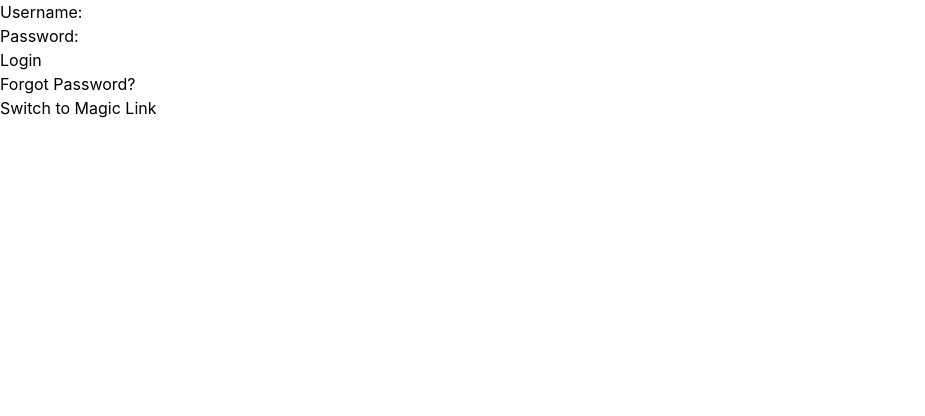
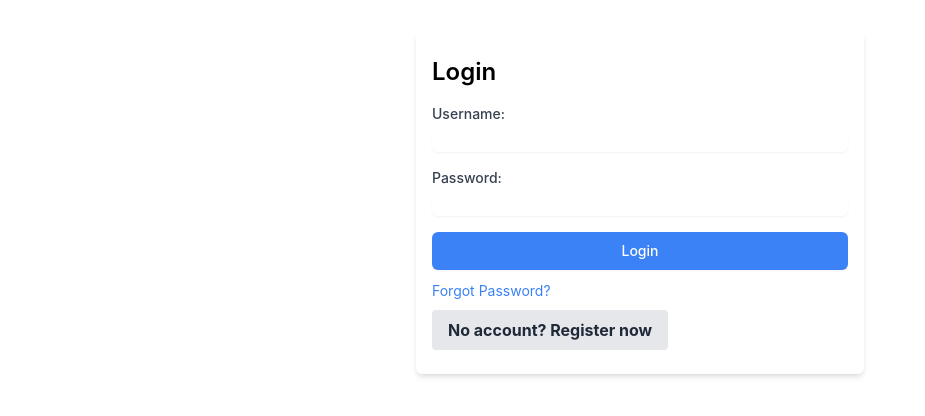
Before and after one commit to brandonb95/contentblocks-tth, a React (Create React App) app: page / in a window 1280 px wide. Shown: the top 416 px of the page, without its empty margins (0-925 px from the left). Built offline with nearby package versions, Linux system fonts and the light colour scheme; no server answers.

Commit message:
Added registration option, not working yet

```diff
--- a/src/components/LoginForm.js
+++ b/src/components/LoginForm.js
@@ -1,13 +1,15 @@
 import React, { useState } from "react";
-import { useSignIn } from "@clerk/clerk-react";
+import { useSignIn, useSignUp } from "@clerk/clerk-react";
 import { useNavigate, Link } from "react-router-dom";
 
 const LoginForm = () => {
   const { signIn } = useSignIn();
+  const { signUp } = useSignUp();
   const [username, setUsername] = useState("");
   const [password, setPassword] = useState("");
   const [errors, setErrors] = useState({});
-  const [switchToMagicLink, setSwitchToMagicLink] = useState(false);
+  const [isRegistering, setIsRegistering] = useState(false);
+  const [email, setEmail] = useState("");
   const navigate = useNavigate();
 
   const validateForm = () => {
@@ -24,7 +26,7 @@ const LoginForm = () => {
     return formErrors;
   };
 
-  const handleSubmit = async (e) => {
+  const handleLoginSubmit = async (e) => {
     e.preventDefault();
     const formErrors = validateForm();
 
@@ -34,7 +36,7 @@ const LoginForm = () => {
           identifier: username,
           password,
         });
-        navigate("/signed-in");
+        window.location.reload(); // Reload the page after successful login
       } catch (error) {
         setErrors({
           form: error.errors
@@ -47,57 +49,178 @@ const LoginForm = () => {
     }
   };
 
-  if (switchToMagicLink) {
-    return (
-      <div>
-        <p>Magic link method selected. Implement magic link login here.</p>
-        <button onClick={() => setSwitchToMagicLink(false)}>
-          Switch back to Username/Password
-        </button>
-      </div>
-    );
+  const handleSignUpSubmit = async (e) => {
+    e.preventDefault();
+    const formErrors = validateForm();
+
+    if (Object.keys(formErrors).length === 0) {
+      try {
+        await signUp.create({
+          emailAddress: email,
+          password,
+        });
+        await signUp.prepareEmailAddressVerification();
+        window.location.reload(); // Reload the page after successful registration
+      } catch (error) {
+        setErrors({
+          form: error.errors
+            ? error.errors[0].message
+            : "Error during registration",
+        });
       }
+    } else {
+      setErrors(formErrors);
+    }
+  };
 
   return (
-    <div>
-      <form onSubmit={handleSubmit}>
-        <div>
-          <label htmlFor="username">Username:</label>
+    <div className="max-w-md mx-auto mt-8 px-4 py-6 bg-white shadow-md rounded-md">
+      {!isRegistering ? (
+        <>
+          <h2 className="text-2xl font-semibold mb-4">Login</h2>
+          <form onSubmit={handleLoginSubmit}>
+            <div className="mb-4">
+              <label
+                htmlFor="username"
+                className="block text-sm font-medium text-gray-700"
+              >
+                Username:
+              </label>
               <input
                 type="text"
                 id="username"
                 value={username}
                 onChange={(e) => setUsername(e.target.value)}
+                className={`mt-1 block w-full rounded-md border-gray-300 shadow-sm focus:border-blue-500 focus:ring focus:ring-blue-500 focus:ring-opacity-50 ${
+                  errors.username ? "border-red-500" : ""
+                }`}
               />
               {errors.username && (
-            <span style={{ color: "red" }}>{errors.username}</span>
+                <p className="text-sm text-red-500 mt-1">{errors.username}</p>
               )}
             </div>
-        <div>
-          <label htmlFor="password">Password:</label>
+            <div className="mb-4">
+              <label
+                htmlFor="password"
+                className="block text-sm font-medium text-gray-700"
+              >
+                Password:
+              </label>
               <input
                 type="password"
                 id="password"
                 value={password}
                 onChange={(e) => setPassword(e.target.value)}
+                className={`mt-1 block w-full rounded-md border-gray-300 shadow-sm focus:border-blue-500 focus:ring focus:ring-blue-500 focus:ring-opacity-50 ${
+                  errors.password ? "border-red-500" : ""
+                }`}
               />
               {errors.password && (
-            <span style={{ color: "red" }}>{errors.password}</span>
+                <p className="text-sm text-red-500 mt-1">{errors.password}</p>
               )}
             </div>
-        <div>
-          <button type="submit">Login</button>
+            <button
+              type="submit"
+              className="w-full py-2 px-4 border border-transparent rounded-md shadow-sm text-sm font-medium text-white bg-blue-500 hover:bg-blue-600 focus:outline-none focus:ring-2 focus:ring-offset-2 focus:ring-blue-500"
+            >
+              Login
+            </button>
+          </form>
+          <div className="mt-2">
+            <Link to="/forgot-password" className="text-sm text-blue-500">
+              Forgot Password?
+            </Link>
           </div>
-        {errors.form && <span style={{ color: "red" }}>{errors.form}</span>}
-      </form>
-      <div>
-        <Link to="/forgot-password">Forgot Password?</Link>
-      </div>
-      <div>
-        <button onClick={() => setSwitchToMagicLink(true)}>
-          Switch to Magic Link
+          <div className="mt-2">
+            <button
+              onClick={() => setIsRegistering(true)}
+              className="bg-gray-200 hover:bg-gray-300 text-gray-800 font-bold py-2 px-4 rounded"
+            >
+              No account? Register now
             </button>
           </div>
+        </>
+      ) : (
+        <>
+          <h2 className="text-2xl font-semibold mb-4">Register</h2>
+          <form onSubmit={handleSignUpSubmit}>
+            <div className="mb-4">
+              <label
+                htmlFor="email"
+                className="block text-sm font-medium text-gray-700"
+              >
+                Email:
+              </label>
+              <input
+                type="email"
+                id="email"
+                value={email}
+                onChange={(e) => setEmail(e.target.value)}
+                className={`mt-1 block w-full rounded-md border-gray-300 shadow-sm focus:border-blue-500 focus:ring focus:ring-blue-500 focus:ring-opacity-50 ${
+                  errors.email ? "border-red-500" : ""
+                }`}
+              />
+              {errors.email && (
+                <p className="text-sm text-red-500 mt-1">{errors.email}</p>
+              )}
+            </div>
+            <div className="mb-4">
+              <label
+                htmlFor="username"
+                className="block text-sm font-medium text-gray-700"
+              >
+                Username:
+              </label>
+              <input
+                type="text"
+                id="username"
+                value={username}
+                onChange={(e) => setUsername(e.target.value)}
+                className={`mt-1 block w-full rounded-md border-gray-300 shadow-sm focus:border-blue-500 focus:ring focus:ring-blue-500 focus:ring-opacity-50 ${
+                  errors.username ? "border-red-500" : ""
+                }`}
+              />
+              {errors.username && (
+                <p className="text-sm text-red-500 mt-1">{errors.username}</p>
+              )}
+            </div>
+            <div className="mb-4">
+              <label
+                htmlFor="password"
+                className="block text-sm font-medium text-gray-700"
+              >
+                Password:
+              </label>
+              <input
+                type="password"
+                id="password"
+                value={password}
+                onChange={(e) => setPassword(e.target.value)}
+                className={`mt-1 block w-full rounded-md border-gray-300 shadow-sm focus:border-blue-500 focus:ring focus:ring-blue-500 focus:ring-opacity-50 ${
+                  errors.password ? "border-red-500" : ""
+                }`}
+              />
+              {errors.password && (
+                <p className="text-sm text-red-500 mt-1">{errors.password}</p>
+              )}
+            </div>
+            <button
+              type="submit"
+              className="w-full py-2 px-4 border border-transparent rounded-md shadow-sm text-sm font-medium text-white bg-blue-500 hover:bg-blue-600 focus:outline-none focus:ring-2 focus:ring-offset-2 focus:ring-blue-500"
+            >
+              Register
+            </button>
+          </form>
+          <div className="mt-2">
+            <button
+              onClick={() => setIsRegistering(false)}
+              className="bg-gray-200 hover:bg-gray-300 text-gray-800 font-bold py-2 px-4 rounded"
+            >
+              Back to Login
+            </button>
+          </div>
+        </>
+      )}
     </div>
   );
 };
--- /dev/null
+++ b/src/components/RegistrationForm.js
@@ -0,0 +1,151 @@
+import React, { useState } from "react";
+import { useClerk } from "@clerk/clerk-react";
+
+const RegistrationForm = ({ setShowRegistration }) => {
+  const { client } = useClerk();
+  const [username, setUsername] = useState("");
+  const [password, setPassword] = useState("");
+  const [email, setEmail] = useState("");
+  const [errors, setErrors] = useState({});
+
+  const validateForm = () => {
+    let formErrors = {};
+
+    if (!username) {
+      formErrors.username = "Username is required";
+    }
+
+    if (!password) {
+      formErrors.password = "Password is required";
+    }
+
+    if (!email) {
+      formErrors.email = "Email is required";
+    }
+
+    return formErrors;
+  };
+
+  const handleSubmit = async (e) => {
+    e.preventDefault();
+    const formErrors = validateForm();
+
+    if (Object.keys(formErrors).length === 0) {
+      try {
+        // Step 1: Initiate sign-up process
+        const signUp = await client.signUp.create({ emailAddress: email });
+
+        // Step 2: Prepare verification
+
+        // Step 3: Attempt to complete verification
+        await signUp.attemptCompletion({ username, password });
+
+        // If verification is successful, set active session
+        await client.setSession(signUp.createdSessionId);
+
+        window.location.reload(); // Reload the page after successful registration
+      } catch (error) {
+        setErrors({
+          form: error.errors
+            ? error.errors[0].message
+            : "Error during registration",
+        });
+      }
+    } else {
+      setErrors(formErrors);
+    }
+  };
+
+  return (
+    <div className="max-w-md mx-auto mt-8 px-4 py-6 bg-white shadow-md rounded-md">
+      <h2 className="text-2xl font-semibold mb-4">Register</h2>
+      <form onSubmit={handleSubmit}>
+        {/* Email field */}
+        <div className="mb-4">
+          <label
+            htmlFor="email"
+            className="block text-sm font-medium text-gray-700"
+          >
+            Email:
+          </label>
+          <input
+            type="email"
+            id="email"
+            value={email}
+            onChange={(e) => setEmail(e.target.value)}
+            className={`mt-1 block w-full rounded-md border-gray-300 shadow-sm focus:border-blue-500 focus:ring focus:ring-blue-500 focus:ring-opacity-50 ${
+              errors.email ? "border-red-500" : ""
+            }`}
+          />
+          {errors.email && (
+            <p className="text-sm text-red-500 mt-1">{errors.email}</p>
+          )}
+        </div>
+
+        {/* Username field */}
+        <div className="mb-4">
+          <label
+            htmlFor="username"
+            className="block text-sm font-medium text-gray-700"
+          >
+            Username:
+          </label>
+          <input
+            type="text"
+            id="username"
+            value={username}
+            onChange={(e) => setUsername(e.target.value)}
+            className={`mt-1 block w-full rounded-md border-gray-300 shadow-sm focus:border-blue-500 focus:ring focus:ring-blue-500 focus:ring-opacity-50 ${
+              errors.username ? "border-red-500" : ""
+            }`}
+          />
+          {errors.username && (
+            <p className="text-sm text-red-500 mt-1">{errors.username}</p>
+          )}
+        </div>
+
+        {/* Password field */}
+        <div className="mb-4">
+          <label
+            htmlFor="password"
+            className="block text-sm font-medium text-gray-700"
+          >
+            Password:
+          </label>
+          <input
+            type="password"
+            id="password"
+            value={password}
+            onChange={(e) => setPassword(e.target.value)}
+            className={`mt-1 block w-full rounded-md border-gray-300 shadow-sm focus:border-blue-500 focus:ring focus:ring-blue-500 focus:ring-opacity-50 ${
+              errors.password ? "border-red-500" : ""
+            }`}
+          />
+          {errors.password && (
+            <p className="text-sm text-red-500 mt-1">{errors.password}</p>
+          )}
+        </div>
+
+        {/* Submit button */}
+        <button
+          type="submit"
+          className="w-full py-2 px-4 border border-transparent rounded-md shadow-sm text-sm font-medium text-white bg-blue-500 hover:bg-blue-600 focus:outline-none focus:ring-2 focus:ring-offset-2 focus:ring-blue-500"
+        >
+          Register
+        </button>
+      </form>
+
+      {/* Back to login button */}
+      <div className="mt-4 text-center">
+        <button
+          onClick={() => setShowRegistration(false)}
+          className="text-sm text-blue-500 hover:underline"
+        >
+          Back to Login
+        </button>
+      </div>
+    </div>
+  );
+};
+
+export default RegistrationForm;
```
Lines whose indentation alone changed are shown as unchanged.
